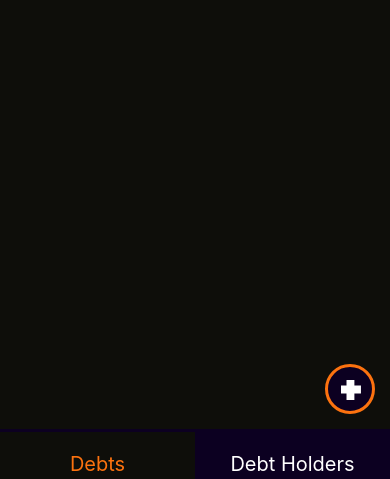
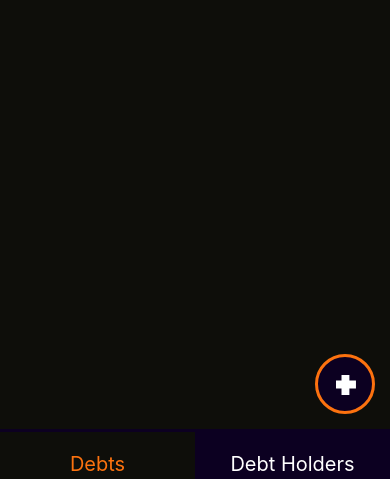
Before and after one commit to FBGFi/DebtTracker, a React Native app: screen / in a window 390 px wide. Shown: the part 348-827 px from the top of the page. Built offline with nearby package versions, Linux system fonts and the light colour scheme.

Commit message:
fixed rest of the bugs

```diff
--- a/src/components/AddNewButton/index.tsx
+++ b/src/components/AddNewButton/index.tsx
@@ -9,7 +9,7 @@ interface AddNewButtonProps extends ReactComponentProps {
 }
 
 export const AddNewButton = (props: AddNewButtonProps) => {
-    return (<CustomButton style={styles.addButton} onPress={props.onPress} flex={1}>
+    return (<CustomButton touchableStyle={styles.touchable} style={styles.addButton} onPress={props.onPress}>
         <View style={{height: 25, width: 25, marginLeft: 2, marginTop: 2.5, padding: 2}}>
             <PlusIcon />
         </View>
@@ -17,13 +17,17 @@ export const AddNewButton = (props: AddNewButtonProps) => {
 }
 
 const styles = StyleSheet.create({
-    addButton: {
+    touchable: {
         position: "absolute",
+        width: 60,
+        height: 60,
         right: 15,
         bottom: 15,
-        width: 50,
-        height: 50,
-        borderRadius: 50,
+    },
+    addButton: {
+        width: 60,
+        height: 60,
+        borderRadius: 60,
         justifyContent: "center"
     },
 });
--- a/src/components/CustomButton/index.tsx
+++ b/src/components/CustomButton/index.tsx
@@ -6,6 +6,7 @@ import { Colors } from "../../styles/colors";
 interface CustomButtonProps extends ReactComponentProps {
     title?: string;
     style?: StyleProp<ViewStyle>;
+    touchableStyle?: StyleProp<any>;
     disabled?: boolean;
     onPress?: (event: GestureResponderEvent) => void;
     flex?: number;
@@ -35,6 +36,8 @@ export const CustomButton = (props: CustomButtonProps) => {
     }
 
     const onPress = (event: GestureResponderEvent) => {
+        console.log("press");
+
         if (props.onPress) {
             props.onPress(event);
         }
@@ -44,7 +47,7 @@ export const CustomButton = (props: CustomButtonProps) => {
     }
 
     useEffect(() => {
-        if(fadeAnimation !== 0){
+        if (fadeAnimation !== 0) {
             Animated.timing(
                 fadeAnimation,
                 {
@@ -59,7 +62,7 @@ export const CustomButton = (props: CustomButtonProps) => {
 
     const memoizedStyles = useMemo(combineStyles, [props.style, props.disabled]);
     return (
-        <TouchableOpacity delayPressIn={50} activeOpacity={0.6} onPress={onPress} style={{ flex: props.flex }}>
+        <TouchableOpacity delayPressIn={50} activeOpacity={0.6} onPress={onPress} style={[props.touchableStyle, {flex: props.flex}]}>
             <View style={memoizedStyles}>
                 {props.title ? <Text style={{
                     fontSize: 20,
--- a/src/components/CustomInput/index.tsx
+++ b/src/components/CustomInput/index.tsx
@@ -9,7 +9,7 @@ interface CustomInputProps extends ReactComponentProps {
     value?: string;
     onChange?: (e: NativeSyntheticEvent<TextInputChangeEventData>) => void;
     onBlur?: (e: NativeSyntheticEvent<TextInputFocusEventData>) => void;
-    keyboardType?: "numeric";
+    keyboardType?: "numeric" | "phone-pad";
     multiline?: boolean;
     overWriteOnSelection?: boolean;
 }
@@ -24,7 +24,7 @@ export const CustomInput = (props: CustomInputProps) => {
     });
 
     const focusInput = () => {
-        if(!focused){
+        if (!focused) {
             inputRef.current?.focus();
             isFocused(true);
         }
@@ -41,7 +41,14 @@ export const CustomInput = (props: CustomInputProps) => {
 
     const onBlur = (e: NativeSyntheticEvent<TextInputFocusEventData>) => {
         isFocused(false);
-        if(props.keyboardType === "numeric" && (value.length === 0 || value === "0")) setValue("0.00");
+        if (props.keyboardType === "numeric") {
+            const numericValue = parseFloat(value);
+            if (isNaN(numericValue)) {
+                setValue("0.00");
+            } else {
+                setValue(parseFloat(value).toFixed(2));
+            }
+        }
         setSelection({
             start: props.overWriteOnSelection ? 0 : value.length,
             end: value.length
@@ -62,7 +69,7 @@ export const CustomInput = (props: CustomInputProps) => {
                         value={props.value ?? value}
                         onChange={onChange}
                         onBlur={onBlur}
-                        keyboardType={props.keyboardType}
+                        keyboardType={focused ? props.keyboardType : "default"}
                     />
                 </View>
             </View>
--- a/src/components/DebtItems/index.tsx
+++ b/src/components/DebtItems/index.tsx
@@ -57,9 +57,10 @@ export const DebtItem = (props: DebtItemProps) => {
             onStartShouldSetResponder={() => true}>
             {props.editable ?
                 <CustomInput
-                    wrapperStyle={{ flex: 2, justifyContent: "center" }}
+                    wrapperStyle={{ flex: 2, justifyContent: "center", marginRight: 10 }}
                     style={styles.descriptionInput}
                     defaultValue={props.item.description}
+                    multiline
                     overWriteOnSelection={props.item.description === "-"}
                     onChange={onDescriptionChange}
                     onBlur={onDescriptionBlur} />
@@ -72,21 +73,22 @@ export const DebtItem = (props: DebtItemProps) => {
                         onChange={onPriceChange}
                         onBlur={onPriceBlur}
                         style={styles.priceInput}
+                        multiline
                         keyboardType="numeric"
                         overWriteOnSelection={props.item.price === 0}
-                        defaultValue={props.item.price.toFixed(2)} />
+                        defaultValue={priceInput} />
                     <View style={{ justifyContent: 'center' }}><Text style={styles.currencyInput}> {state[props.debtId]?.currency}</Text></View>
                 </View>
                 :
                 <Text style={styles.currency}>{props.item.price.toFixed(2)} {state[props.debtId]?.currency}</Text>}
             {props.editable &&
-            <CustomButton
-                style={{ borderWidth: 0, padding: 0, marginLeft: 10, marginRight: 5, flex: 1, backgroundColor: Colors.dark }}
-                onPress={onRemovePress}>
-                <View style={{ flex: 1, justifyContent: "center"}}>
-                    <TrashIcon width="20" height="20"/>
-                </View>
-            </CustomButton>}
+                <CustomButton
+                    style={{ borderWidth: 0, padding: 0, marginLeft: 10, marginRight: 5, flex: 1, backgroundColor: Colors.dark }}
+                    onPress={onRemovePress}>
+                    <View style={{ flex: 1, justifyContent: "center" }}>
+                        <TrashIcon width="20" height="20" />
+                    </View>
+                </CustomButton>}
         </View>
     );
 }
--- a/src/components/SettingsModal/index.tsx
+++ b/src/components/SettingsModal/index.tsx
@@ -129,6 +129,7 @@ export const SettingsModal = (props: SettingsModalProps) => {
                 style={styles.inputText}
                 multiline={false}
                 value={mobilePay}
+                keyboardType="phone-pad"
                 onChange={(e: NativeSyntheticEvent<TextInputFocusEventData>) => setMobilePay(e.nativeEvent.text)}
                 onBlur={formatAndSaveMobilePay}
                 wrapperStyle={[styles.inputWrapper, !validMobilePay && { borderColor: Colors.unPaidColor }]} />
--- a/src/screens/DebtsScreen/DebtModal.tsx
+++ b/src/screens/DebtsScreen/DebtModal.tsx
@@ -112,7 +112,7 @@ const EditButtons = (props: EditButtonsProps) => {
             `\nTotal amount: ${calculateTotalDebt(state[props.debtId]).toFixed(2)} ${state[props.debtId].currency}`,
             `Per person: ${calculateUserDebt(state[props.debtId]).toFixed(2)} ${state[props.debtId].currency}`,
             `\nDebt holders: ${Object.entries(debtHoldersState).map(([debtHolderId, debtHolder]) => {
-                if(state[props.debtId].debtHolders.includes(debtHolderId)) return debtHolder.name;
+                if (state[props.debtId].debtHolders.includes(debtHolderId)) return debtHolder.name;
             }).join(", ")}`,
             `\nRecipient: ${settingsState.username}`,
             `Bank account: ${settingsState.bankAccount}`,
@@ -220,10 +220,10 @@ const PickerSwiper = (props: { debtId: string }) => {
 
         // Scroll to right
         if ((xOffset >= screenWidth * 0.3 && page === 0) || xOffset > screenWidth * 0.7) {
-            swiperRef.current.scrollTo({ y: 0, x: screenWidth });
+            swiperRef.current.scrollTo({ y: 0, x: screenWidth, animated: true });
             setPage(1);
         } else {
-            swiperRef.current.scrollTo({ y: 0, x: 0 });
+            swiperRef.current.scrollTo({ y: 0, x: 0, animated: true });
             setPage(0);
         }
     }
@@ -232,10 +232,12 @@ const PickerSwiper = (props: { debtId: string }) => {
         <View style={styles.pickerSwiperWrapper}>
             <ScrollView
                 horizontal
+                disableIntervalMomentum={true}
                 showsHorizontalScrollIndicator={false}
-                decelerationRate={0.9}
+                decelerationRate={0.3}
                 ref={swiperRef}
-                onScrollEndDrag={onScrollEnd}>
+                onScrollEndDrag={onScrollEnd}
+                onMomentumScrollEnd={() => { }}>
                 <ScrollView contentContainerStyle={{ backgroundColor: Colors.dark }}>
                     <View style={{ paddingHorizontal: 5, width: Dimensions.get('window').width }}>
                         <DebtItems debtId={props.debtId} editable />
```
